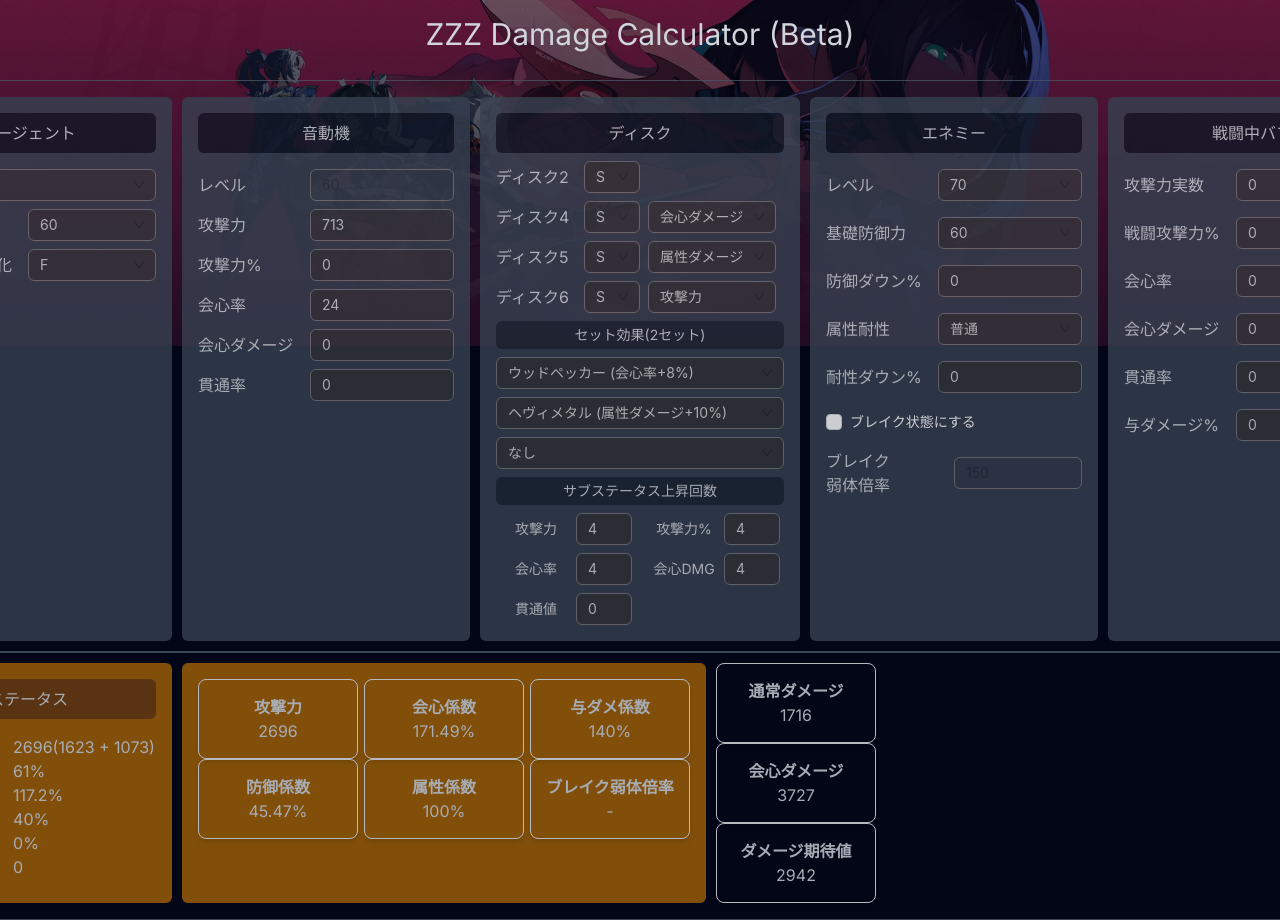
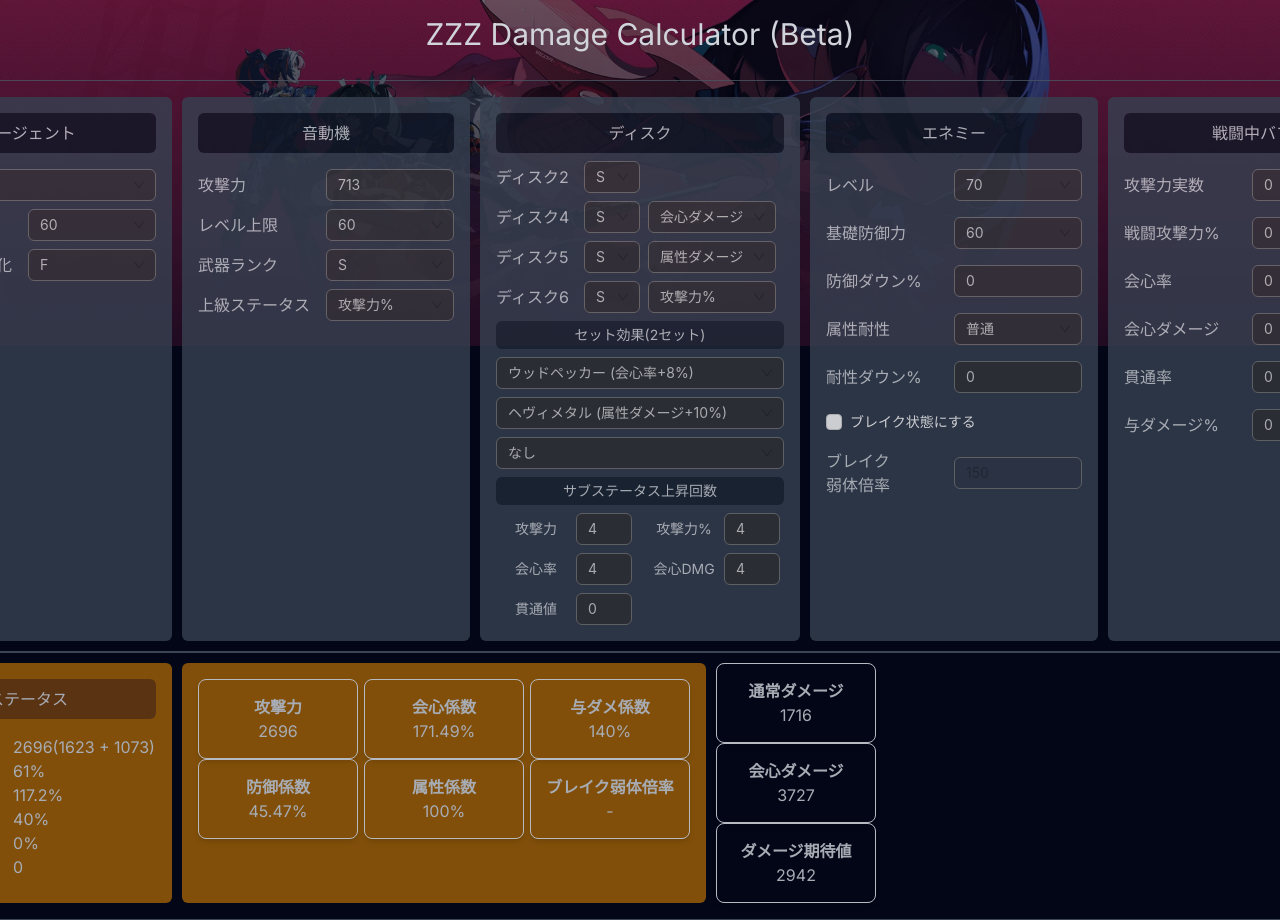
Before and after one commit to negagen/zzz-calculator, a Next.js app: page / in a window 1280 px wide. Shown: the top 920 px of the page. Built offline with nearby package versions, Linux system fonts and the light colour scheme.

Commit message:
Impl engine status type

```diff
--- a/app/components/DiskStatusPanel.tsx
+++ b/app/components/DiskStatusPanel.tsx
@@ -63,7 +63,7 @@ export const DiskStatusPanel = ({
               options={[
                 { value: "critRate", label: "会心率" },
                 { value: "critDamage", label: "会心ダメージ" },
-                { value: "attack", label: "攻撃力" },
+                { value: "attack", label: "攻撃力%" },
               ]}
               onChange={(value) => {
                 onChange({
@@ -99,7 +99,7 @@ export const DiskStatusPanel = ({
               className="w-32"
               value={diskStatus.slot5.type}
               options={[
-                { value: "attack", label: "攻撃力" },
+                { value: "attack", label: "攻撃力%" },
                 { value: "damageBuff", label: "属性ダメージ" },
                 { value: "penRate", label: "貫通率" },
               ]}
@@ -137,7 +137,7 @@ export const DiskStatusPanel = ({
               className="w-32"
               value={diskStatus.slot6.type}
               options={[
-                { value: "attack", label: "攻撃力" },
+                { value: "attack", label: "攻撃力%" },
                 { value: "none", label: "その他" },
               ]}
               onChange={(value) => {
@@ -251,7 +251,7 @@ const DiskSetSelect = ({
         value={diskStatus.setBonus3.type}
         options={options}
         onChange={(value) => {
-          onChange({ ...diskStatus, setBonus2: getDiskSetBonus(value) });
+          onChange({ ...diskStatus, setBonus3: getDiskSetBonus(value) });
         }}
       />
     </div>
--- a/app/components/EnemyStatusPanel.tsx
+++ b/app/components/EnemyStatusPanel.tsx
@@ -16,11 +16,10 @@ export const EnemyStatusPanel = ({
       </div>
 
       <div className="flex flex-col items-center gap-4 w-full">
-        <div className="flex flex-row items-center w-full gap-2">
+        <div className="flex flex-row items-center w-full">
           <div className="w-32">レベル</div>
-          <div>
           <Select
-              className="w-36"
+            className="w-32"
             value={enemyStatus.level}
             options={[
               { value: 10, label: "10" },
@@ -38,13 +37,11 @@ export const EnemyStatusPanel = ({
             }}
           />
         </div>
-        </div>
 
-        <div className="flex flex-row items-center w-full gap-2">
+        <div className="flex flex-row items-center w-full">
           <div className="w-32">基礎防御力</div>
-          <div>
           <Select
-              className="w-36"
+            className="w-32"
             value={enemyStatus.defense}
             options={[
               { value: 10, label: "10" },
@@ -62,7 +59,6 @@ export const EnemyStatusPanel = ({
             }}
           />
         </div>
-        </div>
 
         <StatusInput
           title="防御ダウン%"
@@ -71,10 +67,9 @@ export const EnemyStatusPanel = ({
         />
 
         <div className="flex flex-row items-center w-full">
-          <div className="w-36">属性耐性</div>
-          <div>
+          <div className="w-32">属性耐性</div>
           <Select
-              className="w-36"
+            className="w-32"
             defaultValue={enemyStatus.damageRes}
             options={[
               { value: -20, label: "弱点" },
@@ -85,7 +80,6 @@ export const EnemyStatusPanel = ({
               onChange({ ...enemyStatus, damageRes: value });
             }}
           />
-          </div>
         </div>
 
         <StatusInput
@@ -118,7 +112,6 @@ export const EnemyStatusPanel = ({
             <br />
             弱体倍率
           </div>
-          <div>
           <Input
             className="w-32"
             placeholder="ブレイク弱体倍率"
@@ -135,6 +128,5 @@ export const EnemyStatusPanel = ({
         </div>
       </div>
     </div>
-    </div>
   );
 };
--- a/app/components/EngineStatusPanel.tsx
+++ b/app/components/EngineStatusPanel.tsx
@@ -1,53 +1,272 @@
-import { Input } from "antd";
+import { Select } from "antd";
 import { EngineStatus } from "@/app/types";
 import { StatusInput } from "./StatusInput";
+import { useState } from "react";
+
+type EngineLevel = 10 | 20 | 30 | 40 | 50 | 60;
+type EngineRank = "S" | "A" | "B";
+type EngineStatusType =
+  | "attackRate"
+  | "critRate"
+  | "critDamage"
+  | "penRate"
+  | "other";
 
 export const EngineStatusPanel = ({
-  engineStatus,
   onChange,
 }: {
-  engineStatus: EngineStatus;
   onChange: (engineStatus: EngineStatus) => void;
 }) => {
+  const [level, setLevel] = useState<EngineLevel>(60);
+  const [attack, setAttack] = useState(713);
+  const [rank, setRank] = useState<EngineRank>("S");
+  const [statusType, setStatusType] = useState<EngineStatusType>("attackRate");
+
   return (
     <div className="flex flex-col items-center w-72 bg-gray-700 rounded-md p-4">
       <div className="mb-4 w-full bg-gray-900 text-center rounded-md p-2">
         音動機
       </div>
 
-      <div className="flex flex-col items-center gap-2 w-64">
-        <StatusInput
-          title="レベル"
-          disabled={true}
-          value={60}
-          onChange={(value) => {}}
-        />
+      <div className="flex flex-col items-center w-full gap-2">
         <StatusInput
           title="攻撃力"
-          value={engineStatus.attack}
-          onChange={(value) => onChange({ ...engineStatus, attack: value })}
+          value={attack}
+          onChange={(value) => {
+            setAttack(value);
+            onChange(changeEngine(value, level, rank, statusType));
+          }}
         />
-        <StatusInput
-          title="攻撃力%"
-          value={engineStatus.attackRate}
-          onChange={(value) => onChange({ ...engineStatus, attackRate: value })}
-        />
-        <StatusInput
-          title="会心率"
-          value={engineStatus.critRate}
-          onChange={(value) => onChange({ ...engineStatus, critRate: value })}
-        />
-        <StatusInput
-          title="会心ダメージ"
-          value={engineStatus.critDamage}
-          onChange={(value) => onChange({ ...engineStatus, critDamage: value })}
-        />
-        <StatusInput
-          title="貫通率"
-          value={engineStatus.penRatio}
-          onChange={(value) => onChange({ ...engineStatus, penRatio: value })}
-        />
+
+        <div className="flex flex-row items-center w-full">
+          <div className="w-32">レベル上限</div>
+          <Select
+            className="w-32"
+            value={level}
+            options={[
+              { value: 10, label: "10" },
+              { value: 20, label: "20" },
+              { value: 30, label: "30" },
+              { value: 40, label: "40" },
+              { value: 50, label: "50" },
+              { value: 60, label: "60" },
+            ]}
+            onChange={(value) => {
+              setLevel(value as EngineLevel);
+
+              onChange(
+                changeEngine(attack, value as EngineLevel, rank, statusType)
+              );
+            }}
+          />
+        </div>
+
+        <div className="flex flex-row items-center w-full">
+          <div className="w-32">武器ランク</div>
+          <Select
+            className="w-32"
+            value={rank}
+            options={[
+              { value: "S", label: "S" },
+              { value: "A", label: "A" },
+              { value: "B", label: "B" },
+            ]}
+            onChange={(value) => {
+              setRank(value as EngineRank);
+
+              onChange(
+                changeEngine(attack, level, value as EngineRank, statusType)
+              );
+            }}
+          />
+        </div>
+
+        <div className="flex flex-row items-center w-full">
+          <div className="w-32">上級ステータス</div>
+          <Select
+            className="w-32"
+            value={statusType}
+            options={[
+              { value: "critRate", label: "会心率" },
+              { value: "critDamage", label: "会心ダメージ" },
+              { value: "attackRate", label: "攻撃力%" },
+              { value: "penRate", label: "貫通率" },
+              { value: "other", label: "その他" },
+            ]}
+            onChange={(value) => {
+              setStatusType(value as EngineStatusType);
+
+              onChange(
+                changeEngine(attack, level, rank, value as EngineStatusType)
+              );
+            }}
+          />
+        </div>
       </div>
     </div>
   );
 };
+
+const critRateTable: Record<EngineRank, Record<EngineLevel, number>> = {
+  S: {
+    10: 9.6,
+    20: 12.5,
+    30: 15.4,
+    40: 18.2,
+    50: 21.1,
+    60: 24,
+  },
+  // unknown data
+  A: {
+    10: 8,
+    20: 10.4,
+    30: 12.8,
+    40: 15.2,
+    50: 17.6,
+    60: 20,
+  },
+  // unknown data
+  B: {
+    10: 6.4,
+    20: 8.3,
+    30: 10.2,
+    40: 12,
+    50: 14,
+    60: 16,
+  },
+};
+
+const critDamageTable: Record<EngineRank, Record<EngineLevel, number>> = {
+  S: {
+    10: 19.2,
+    20: 25,
+    30: 30.8, // unknown data
+    40: 36.4, // unknown data
+    50: 42.2, // unknown data
+    60: 48,
+  },
+  // unknown data
+  A: {
+    10: 16,
+    20: 20.8,
+    30: 25.6,
+    40: 30.4,
+    50: 35.2,
+    60: 40,
+  },
+  // unknown data
+  B: {
+    10: 12.8,
+    20: 16.6,
+    30: 20.4,
+    40: 24.2,
+    50: 28,
+    60: 32,
+  },
+};
+
+const penRateTable: Record<EngineRank, Record<EngineLevel, number>> = {
+  S: {
+    10: 9.6,
+    20: 12.5,
+    30: 15.4,
+    40: 18.2,
+    50: 21.1,
+    60: 24,
+  },
+  // unknown data
+  A: {
+    10: 8,
+    20: 10.4,
+    30: 12.8,
+    40: 15.2,
+    50: 17.6,
+    60: 20,
+  },
+  // unknown data
+  B: {
+    10: 6.4,
+    20: 8.3,
+    30: 10.2,
+    40: 12,
+    50: 14,
+    60: 16,
+  },
+};
+
+const attackRateTable: Record<EngineRank, Record<EngineLevel, number>> = {
+  S: {
+    10: 12,
+    20: 15.6, // unknown data
+    30: 19.2, // unknown data
+    40: 22.8, // unknown data
+    50: 26.4, // unknown data
+    60: 30,
+  },
+  A: {
+    10: 10,
+    20: 13,
+    30: 16,
+    40: 19,
+    50: 22,
+    60: 25,
+  },
+  B: {
+    10: 8,
+    20: 10.4, // unknown data
+    30: 12.8, // unknown data
+    40: 15.2, // unknown data
+    50: 17.6, // unknown data
+    60: 20,
+  },
+};
+
+const changeEngine = (
+  attack: number,
+  level: EngineLevel,
+  rank: EngineRank,
+  statusType: EngineStatusType
+): EngineStatus => {
+  switch (statusType) {
+    case "attackRate":
+      return {
+        attack: attack,
+        attackRate: attackRateTable[rank][level],
+        critRate: 0,
+        critDamage: 0,
+        penRatio: 0,
+      };
+    case "critRate":
+      return {
+        attack: attack,
+        attackRate: 0,
+        critRate: critRateTable[rank][level],
+        critDamage: 0,
+        penRatio: 0,
+      };
+    case "critDamage":
+      return {
+        attack: attack,
+        attackRate: 0,
+        critRate: 0,
+        critDamage: critDamageTable[rank][level],
+        penRatio: 0,
+      };
+    case "penRate":
+      return {
+        attack: attack,
+        attackRate: 0,
+        critRate: 0,
+        critDamage: 0,
+        penRatio: penRateTable[rank][level],
+      };
+  }
+
+  return {
+    attack: attack,
+    attackRate: 0,
+    critRate: 0,
+    critDamage: 0,
+    penRatio: 0,
+  };
+};
--- a/app/components/StatusInput.tsx
+++ b/app/components/StatusInput.tsx
@@ -12,11 +12,10 @@ export const StatusInput = ({
   onChange: (value: number) => void;
 }) => {
   return (
-    <div className="flex flex-row items-center w-full gap-2">
+    <div className="flex flex-row items-center w-full">
       <div className="w-32">{title}</div>
-      <div>
       <Input
-          className="w-36"
+        className="w-32"
         type="number"
         disabled={disabled || false}
         value={value}
@@ -30,6 +29,5 @@ export const StatusInput = ({
         }}
       />
     </div>
-    </div>
   );
 };
--- a/app/page.tsx
+++ b/app/page.tsx
@@ -121,10 +121,7 @@ export default function Home() {
                   setAgentCoreSkillLevel(coreSkillLevel);
                 }}
               />
-              <EngineStatusPanel
-                engineStatus={engineStatus}
-                onChange={setEngineStatus}
-              />
+              <EngineStatusPanel onChange={setEngineStatus} />
               <DiskStatusPanel
                 diskStatus={diskStatus}
                 onChange={setDiskStatus}
```
Lines whose indentation alone changed are shown as unchanged.
